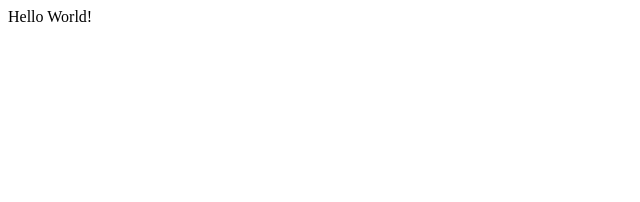
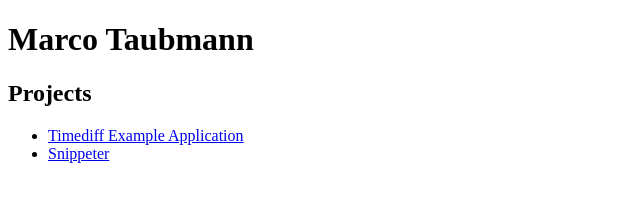
Before and after one commit to marcotaubmann/marcotaubmann.github.io, a plain HTML site: page index.html in a window 1280 px wide. Shown: the whole page, without its empty margins (0-640 px from the left). Drawn offline with Linux system fonts and the light colour scheme.

Commit message:
Add project links

```diff
--- a/index.html
+++ b/index.html
@@ -5,6 +5,12 @@
   <title>Marco Taubmann</title>
 </head>
 <body>
-  Hello World!
+  <h1>Marco Taubmann</h1>
+  <h2>Projects</h2>
+  <ul>
+    <li><a href="http://marcotaubmann.github.io/timediff-example">Timediff Example Application</a></li>
+    <li><a href="http://marcotaubmann.github.io/snippeter">Snippeter</a></li>
+  </ul>
+
 </body>
 </html>
```
